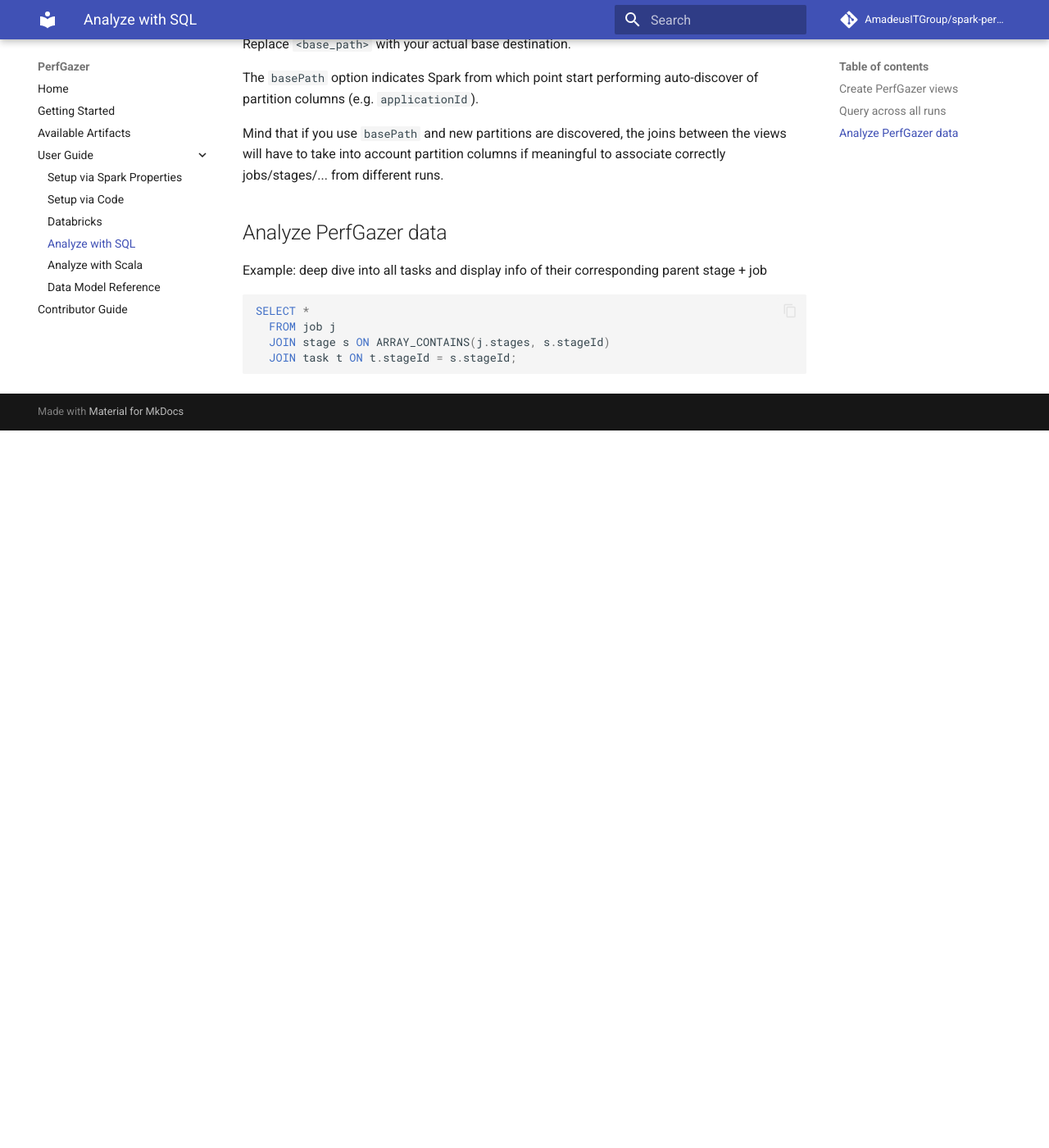
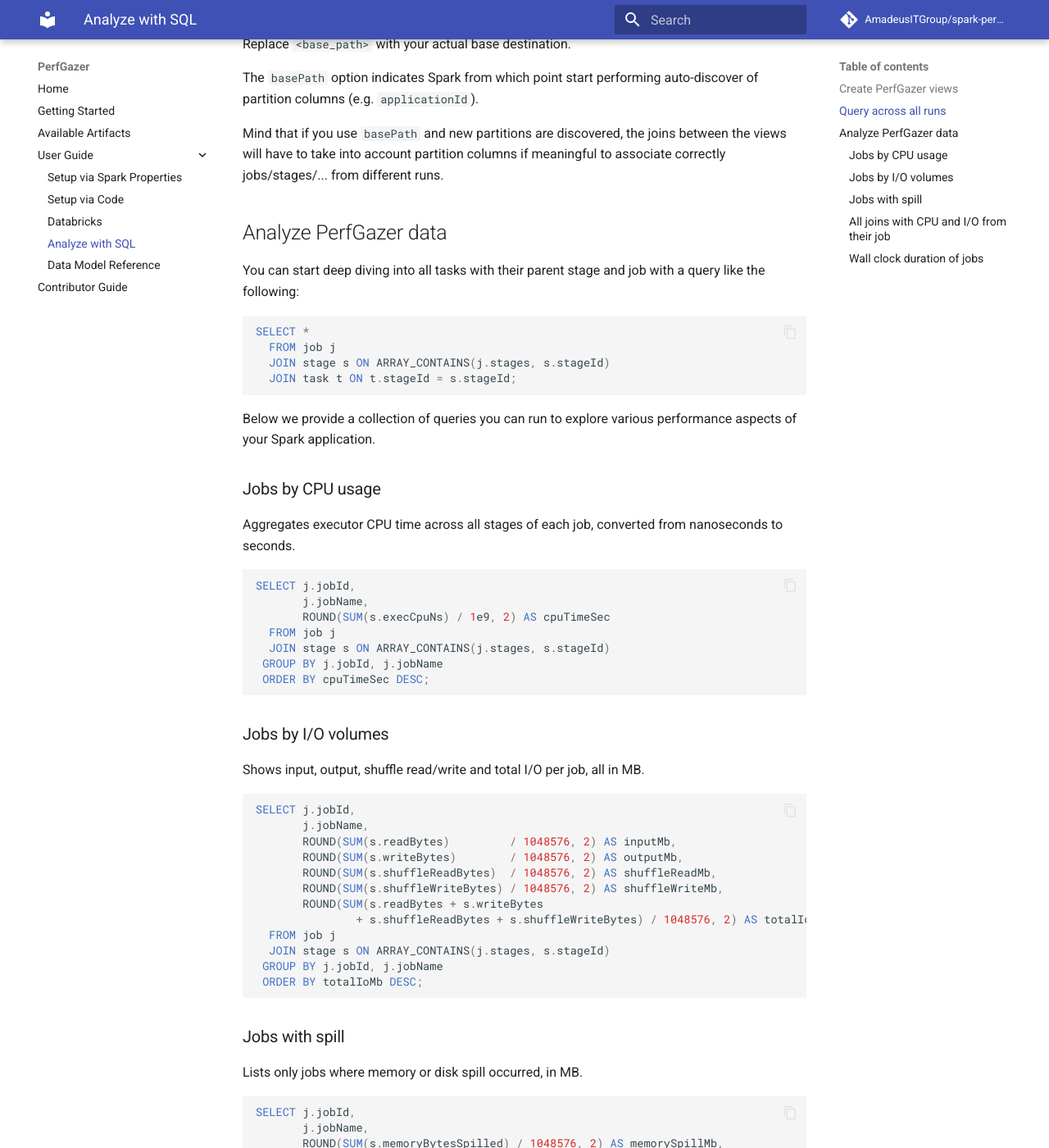
Before and after one commit to AmadeusITGroup/spark-perf-gazer, an MkDocs documentation site: the page built from docs/user_guide/analyze_sql.md, in a window 1280 px wide and 1400 px high, scrolled down 968 px. Shown: the whole window at 82% size. Built offline with MkDocs 1.6.1 and Material for MkDocs 9.7.7, drawn with Linux system fonts in a browser that asks for light colours; comment, search, counter and statistics services are not loaded; the version menu is left out; before the commit the page ends 1493 px from its top, so only the background shows below that; some of the changed text lies outside the part shown.

Commit message:
Add sample SQL queries to analyze perfgazer output

````diff
--- a/docs/user_guide/analyze_sql.md
+++ b/docs/user_guide/analyze_sql.md
@@ -49,7 +49,7 @@
 
 ## Analyze PerfGazer data
 
-Example: deep dive into all tasks and display info of their corresponding parent stage + job
+You can start deep diving into all tasks with their parent stage and job with a query like the following:
 
 ```sql
 SELECT *
@@ -57,3 +57,96 @@
   JOIN stage s ON ARRAY_CONTAINS(j.stages, s.stageId)
   JOIN task t ON t.stageId = s.stageId;
 ```
+
+Below we provide a collection of queries you can run to explore various performance aspects of your Spark application.
+
+### Jobs by CPU usage
+
+Aggregates executor CPU time across all stages of each job, converted from nanoseconds to seconds.
+
+```sql
+SELECT j.jobId,
+       j.jobName,
+       ROUND(SUM(s.execCpuNs) / 1e9, 2) AS cpuTimeSec
+  FROM job j
+  JOIN stage s ON ARRAY_CONTAINS(j.stages, s.stageId)
+ GROUP BY j.jobId, j.jobName
+ ORDER BY cpuTimeSec DESC;
+```
+
+### Jobs by I/O volumes
+
+Shows input, output, shuffle read/write and total I/O per job, all in MB.
+
+```sql
+SELECT j.jobId,
+       j.jobName,
+       ROUND(SUM(s.readBytes)         / 1048576, 2) AS inputMb,
+       ROUND(SUM(s.writeBytes)        / 1048576, 2) AS outputMb,
+       ROUND(SUM(s.shuffleReadBytes)  / 1048576, 2) AS shuffleReadMb,
+       ROUND(SUM(s.shuffleWriteBytes) / 1048576, 2) AS shuffleWriteMb,
+       ROUND(SUM(s.readBytes + s.writeBytes
+               + s.shuffleReadBytes + s.shuffleWriteBytes) / 1048576, 2) AS totalIoMb
+  FROM job j
+  JOIN stage s ON ARRAY_CONTAINS(j.stages, s.stageId)
+ GROUP BY j.jobId, j.jobName
+ ORDER BY totalIoMb DESC;
+```
+
+### Jobs with spill
+
+Lists only jobs where memory or disk spill occurred, in MB.
+
+```sql
+SELECT j.jobId,
+       j.jobName,
+       ROUND(SUM(s.memoryBytesSpilled) / 1048576, 2) AS memorySpillMb,
+       ROUND(SUM(s.diskBytesSpilled)   / 1048576, 2) AS diskSpillMb
+  FROM job j
+  JOIN stage s ON ARRAY_CONTAINS(j.stages, s.stageId)
+ GROUP BY j.jobId, j.jobName
+HAVING SUM(s.memoryBytesSpilled) > 0
+    OR SUM(s.diskBytesSpilled)   > 0
+ ORDER BY diskSpillMb DESC;
+```
+
+### All joins with CPU and I/O from their job
+
+Explodes the SQL plan nodes to find join operators, then enriches them with the aggregated CPU time and I/O volumes of the parent job.
+
+```sql
+WITH job_stats AS (
+  SELECT j.jobId,
+         j.jobName,
+         j.sqlId,
+         ROUND(SUM(s.execCpuNs) / 1e9, 2) AS cpuTimeSec,
+         ROUND(SUM(s.readBytes + s.writeBytes
+                 + s.shuffleReadBytes + s.shuffleWriteBytes) / 1048576, 2) AS totalIoMb
+    FROM job j
+    JOIN stage s ON ARRAY_CONTAINS(j.stages, s.stageId)
+   GROUP BY j.jobId, j.jobName, j.sqlId
+)
+SELECT sq.sqlId,
+       sq.description,
+       n.nodeName   AS joinNode,
+       js.jobId,
+       js.cpuTimeSec,
+       js.totalIoMb
+  FROM sql sq
+  JOIN job_stats js ON js.sqlId = CAST(sq.sqlId AS STRING)
+       LATERAL VIEW EXPLODE(sq.nodes) AS n
+ WHERE n.nodeName LIKE '%Join%'
+ ORDER BY js.cpuTimeSec DESC;
+```
+
+### Wall clock duration of jobs
+
+Computes the elapsed wall-clock time of each job in seconds.
+
+```sql
+SELECT j.jobId,
+       j.jobName,
+       ROUND((j.jobEndTime - j.jobStartTime) / 1000, 2) AS wallClockSec
+  FROM job j
+ ORDER BY wallClockSec DESC;
+```
--- a/mkdocs.yml
+++ b/mkdocs.yml
@@ -23,7 +23,6 @@
       - Setup via Code: user_guide/setup_code.md
       - Databricks: user_guide/databricks.md
       - Analyze with SQL: user_guide/analyze_sql.md
-      - Analyze with Scala: user_guide/analyze_scala.md
       - Data Model Reference: user_guide/data_model.md
   - Contributor Guide: contributor_guide.md
 
````
Also changed, not shown: docs/user_guide/analyze_scala.md (deleted, +0 -22 lines), docs/user_guide/databricks.md (+2 -13 lines), docs/user_guide/index.md (+0 -1 lines).
